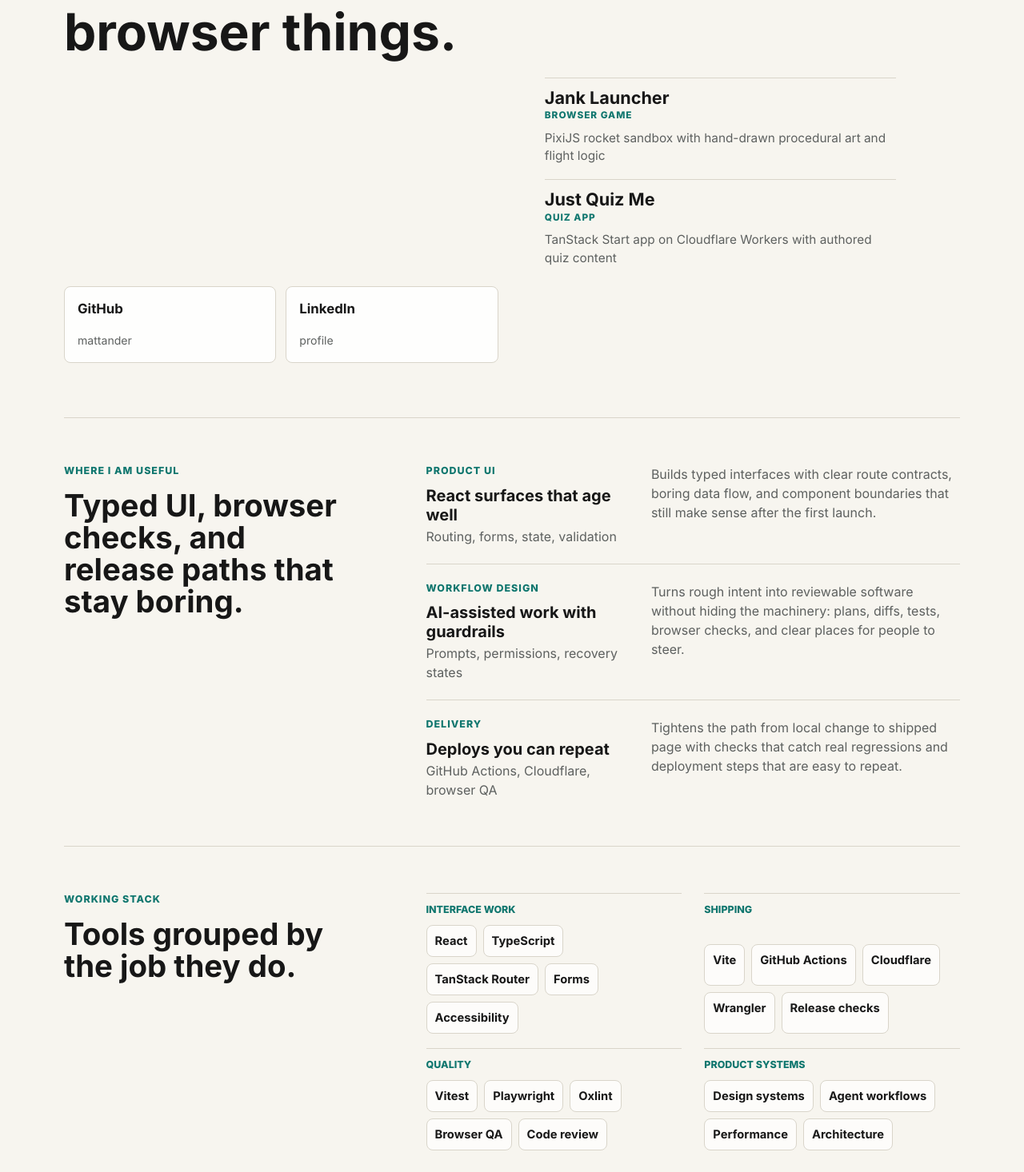
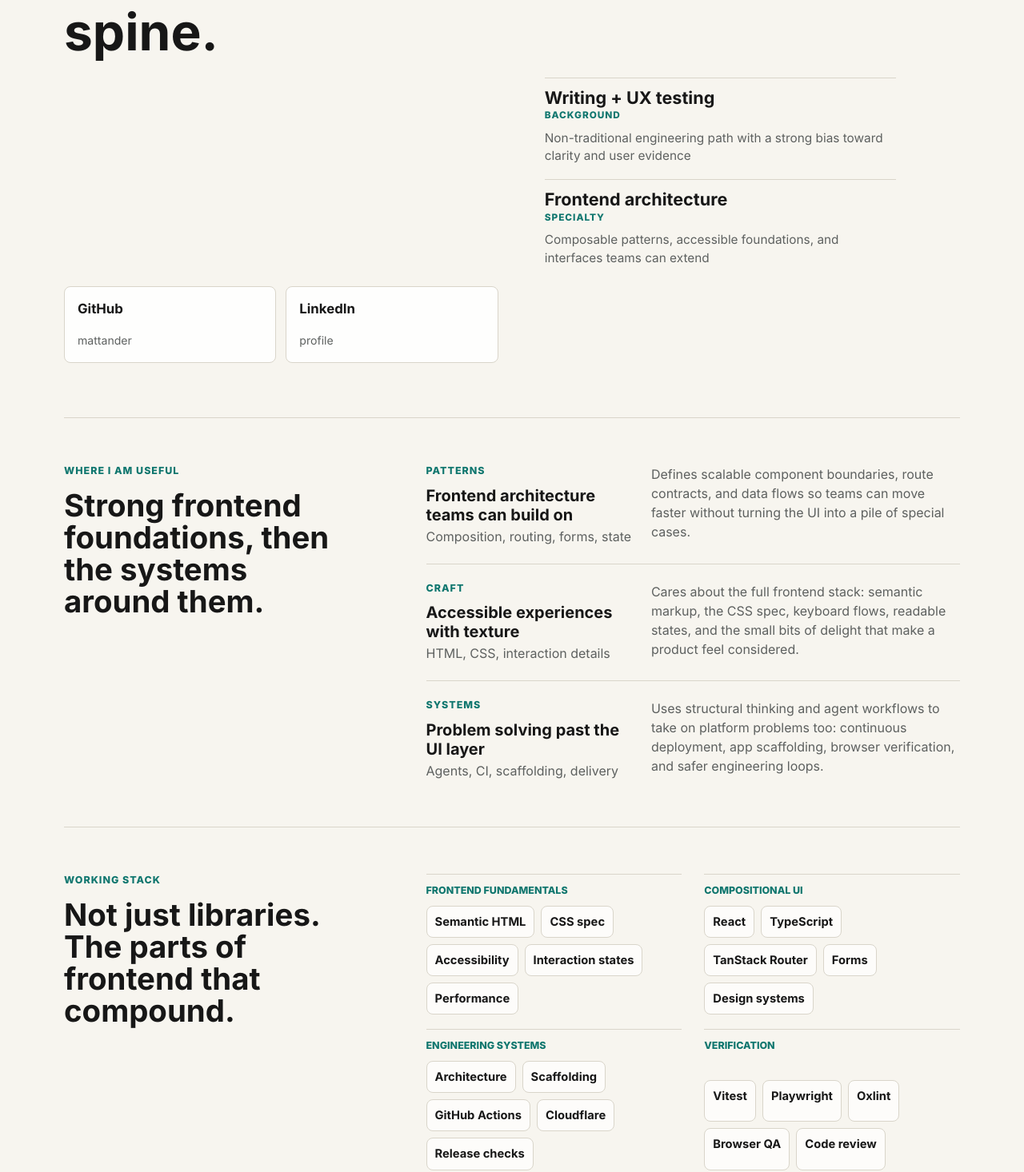
Before and after one commit to mattander/mattdev, a React (Vite) app: page / in a window 1280 px wide. Shown: the part 349-1815 px from the top of the page at 80% size. Built offline with nearby package versions, Linux system fonts and the light colour scheme.

Commit message:
Sharpen frontend positioning copy

```diff
--- a/src/routes/HomePage.tsx
+++ b/src/routes/HomePage.tsx
@@ -64,11 +64,11 @@ export function HomePage() {
       <main>
         <section className="hero" aria-labelledby="intro-heading">
           <p className="eyebrow">Matt Anderson / software engineer in Canada</p>
-          <h1 id="intro-heading">I build sturdy React interfaces and weird browser things.</h1>
+          <h1 id="intro-heading">Frontend architecture with a user-first spine.</h1>
           <p className="intro">
-            I work in the useful middle between product UI, typed frontend systems, and AI-assisted
-            development loops. The common thread is making software easier to understand after the
-            clever part is over.
+            I came to engineering through writing and UX testing, so I tend to notice the seams:
+            unclear flows, brittle components, missing semantics, inaccessible states. I build React
+            systems that feel good to use and stay legible for the teams extending them.
           </p>
           <dl className="activity-list" aria-label="Current project signals">
             {activity.map((item) => (
@@ -94,7 +94,7 @@ export function HomePage() {
         <section className="split-section" id="work">
           <div>
             <p className="section-kicker">Where I am useful</p>
-            <h2>Typed UI, browser checks, and release paths that stay boring.</h2>
+            <h2>Strong frontend foundations, then the systems around them.</h2>
           </div>
           <div className="timeline">
             {work.map((item) => (
@@ -113,7 +113,7 @@ export function HomePage() {
         <section className="split-section compact">
           <div>
             <p className="section-kicker">Working stack</p>
-            <h2>Tools grouped by the job they do.</h2>
+            <h2>Not just libraries. The parts of frontend that compound.</h2>
           </div>
           <div className="skill-groups" aria-label="Skills grouped by workflow">
             {skillGroups.map((group) => (
--- a/src/siteData.ts
+++ b/src/siteData.ts
@@ -47,54 +47,54 @@ export const links: LinkItem[] = [
 
 export const work: WorkItem[] = [
   {
-    title: "React surfaces that age well",
-    place: "Routing, forms, state, validation",
-    period: "Product UI",
-    body: "Builds typed interfaces with clear route contracts, boring data flow, and component boundaries that still make sense after the first launch.",
+    title: "Frontend architecture teams can build on",
+    place: "Composition, routing, forms, state",
+    period: "Patterns",
+    body: "Defines scalable component boundaries, route contracts, and data flows so teams can move faster without turning the UI into a pile of special cases.",
   },
   {
-    title: "AI-assisted work with guardrails",
-    place: "Prompts, permissions, recovery states",
-    period: "Workflow design",
-    body: "Turns rough intent into reviewable software without hiding the machinery: plans, diffs, tests, browser checks, and clear places for people to steer.",
+    title: "Accessible experiences with texture",
+    place: "HTML, CSS, interaction details",
+    period: "Craft",
+    body: "Cares about the full frontend stack: semantic markup, the CSS spec, keyboard flows, readable states, and the small bits of delight that make a product feel considered.",
   },
   {
-    title: "Deploys you can repeat",
-    place: "GitHub Actions, Cloudflare, browser QA",
-    period: "Delivery",
-    body: "Tightens the path from local change to shipped page with checks that catch real regressions and deployment steps that are easy to repeat.",
+    title: "Problem solving past the UI layer",
+    place: "Agents, CI, scaffolding, delivery",
+    period: "Systems",
+    body: "Uses structural thinking and agent workflows to take on platform problems too: continuous deployment, app scaffolding, browser verification, and safer engineering loops.",
   },
 ];
 
 export const activity: ActivityItem[] = [
   {
-    value: "Jank Launcher",
-    label: "browser game",
-    detail: "PixiJS rocket sandbox with hand-drawn procedural art and flight logic",
+    value: "Writing + UX testing",
+    label: "background",
+    detail: "Non-traditional engineering path with a strong bias toward clarity and user evidence",
   },
   {
-    value: "Just Quiz Me",
-    label: "quiz app",
-    detail: "TanStack Start app on Cloudflare Workers with authored quiz content",
+    value: "Frontend architecture",
+    label: "specialty",
+    detail: "Composable patterns, accessible foundations, and interfaces teams can extend",
   },
 ];
 
 export const skillGroups: SkillGroup[] = [
   {
-    label: "Interface work",
-    items: ["React", "TypeScript", "TanStack Router", "Forms", "Accessibility"],
+    label: "Frontend fundamentals",
+    items: ["Semantic HTML", "CSS spec", "Accessibility", "Interaction states", "Performance"],
   },
   {
-    label: "Shipping",
-    items: ["Vite", "GitHub Actions", "Cloudflare", "Wrangler", "Release checks"],
+    label: "Compositional UI",
+    items: ["React", "TypeScript", "TanStack Router", "Forms", "Design systems"],
   },
   {
-    label: "Quality",
-    items: ["Vitest", "Playwright", "Oxlint", "Browser QA", "Code review"],
+    label: "Engineering systems",
+    items: ["Architecture", "Scaffolding", "GitHub Actions", "Cloudflare", "Release checks"],
   },
   {
-    label: "Product systems",
-    items: ["Design systems", "Agent workflows", "Performance", "Architecture"],
+    label: "Verification",
+    items: ["Vitest", "Playwright", "Oxlint", "Browser QA", "Code review"],
   },
 ];
 
```
